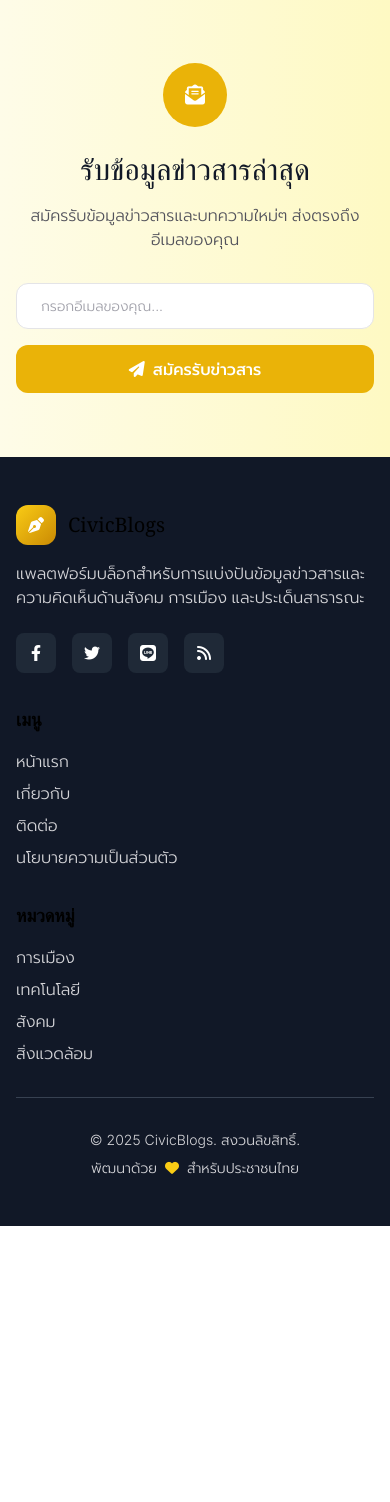
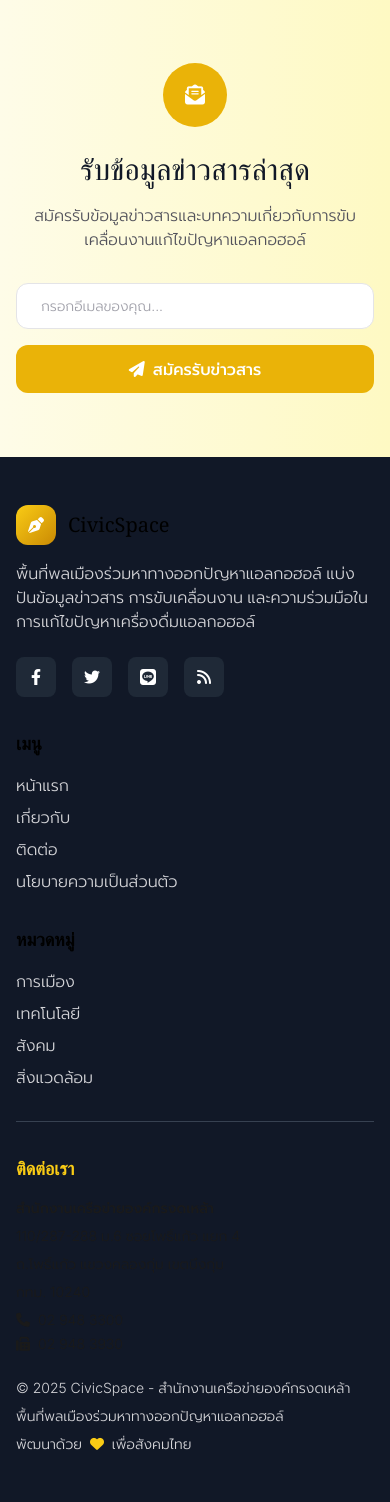
Before and after one commit to cabindev/civicblogs, a Django app: page /post/civicblogs/ in a window 390 px wide. Shown: the part 1152-2654 px from the top of the page. Before the commit the page ends 2378 px from the top, so only its background shows below. Run offline with Django 5.2, Linux system fonts and the light colour scheme; data comes from the database, SQL or seed files in the repository; parts of the project's set-up code (start-up, migrations or seed data) failed here and were passed over; some libraries are stand-ins or nearby versions.

Commit message:
Complete rebranding from CivicBlogs to CivicSpace
- Updated all branding elements throughout the site
- Changed site title and tagline to focus on alcohol problem solutions
- Completely rewrote about page with CivicSpace mission and objectives
- Updated footer with comprehensive contact information for สำนักงานเครือข่ายองค์กรงดเหล้า
- Added detailed address, phone numbers, and organizational details
- Maintained all existing functionality while implementing new brand identity

🤖 Generated with [Claude Code](https://claude.ai/code)

Co-Authored-By: Claude <noreply@anthropic.com>

```diff
--- a/templates/base.html
+++ b/templates/base.html
@@ -3,7 +3,7 @@
 <head>
     <meta charset="UTF-8">
     <meta name="viewport" content="width=device-width, initial-scale=1.0">
-    <title>{% block title %}CivicBlogs - แพลตฟอร์มบล็อกสำหรับประชาชน{% endblock %}</title>
+    <title>{% block title %}CivicSpace - พื้นที่พลเมืองร่วมหาทางออกปัญหาแอลกอฮอล์{% endblock %}</title>
 
     <!-- Google Fonts -->
     <link rel="preconnect" href="https://fonts.googleapis.com">
@@ -82,13 +82,13 @@
     {% block extra_css %}{% endblock %}
 
     <!-- Meta Tags -->
-    <meta name="description" content="{% block meta_description %}แพลตฟอร์มบล็อกสำหรับการแบ่งปันข้อมูลข่าวสารและความคิดเห็นด้านสังคม การเมือง และประเด็นสาธารณะ{% endblock %}">
-    <meta name="keywords" content="{% block meta_keywords %}บล็อก, ข่าว, การเมือง, สังคม, ประชาชน, civic, thailand{% endblock %}">
-    <meta name="author" content="CivicBlogs">
+    <meta name="description" content="{% block meta_description %}พื้นที่พลเมืองร่วมหาทางออกปัญหาแอลกอฮอล์ แบ่งปันข้อมูลข่าวสาร การขับเคลื่อนงาน และความร่วมมือในการแก้ไขปัญหาเครื่องดื่มแอลกอฮอล์{% endblock %}">
+    <meta name="keywords" content="{% block meta_keywords %}แอลกอฮอล์, งดเหล้า, สุขภาพ, สังคม, พลเมือง, CivicSpace, โพธิ์แก้ว{% endblock %}">
+    <meta name="author" content="สำนักงานเครือข่ายองค์กรงดเหล้า">
 
     <!-- Open Graph -->
-    <meta property="og:title" content="{% block og_title %}CivicBlogs{% endblock %}">
-    <meta property="og:description" content="{% block og_description %}แพลตฟอร์มบล็อกสำหรับประชาชน{% endblock %}">
+    <meta property="og:title" content="{% block og_title %}CivicSpace{% endblock %}">
+    <meta property="og:description" content="{% block og_description %}พื้นที่พลเมืองร่วมหาทางออกปัญหาแอลกอฮอล์{% endblock %}">
     <meta property="og:image" content="{% block og_image %}{% static 'images/logo-og.jpg' %}{% endblock %}">
     <meta property="og:url" content="{{ request.build_absolute_uri }}">
     <meta property="og:type" content="website">
@@ -133,8 +133,8 @@
                             <i class="fas fa-pen-nib text-white text-lg"></i>
                         </div>
                         <div class="hidden sm:block">
-                            <h1 class="text-xl font-normal text-gray-900">CivicBlogs</h1>
-                            <p class="text-xs text-gray-500 -mt-1">แพลตฟอร์มบล็อกสำหรับประชาชน</p>
+                            <h1 class="text-xl font-normal text-gray-900">CivicSpace</h1>
+                            <p class="text-xs text-gray-500 -mt-1">พื้นที่พลเมืองร่วมหาทางออกปัญหาแอลกอฮอล์</p>
                         </div>
                     </a>
                 </div>
@@ -314,7 +314,7 @@
                     <i class="fas fa-envelope-open-text text-white text-xl"></i>
                 </div>
                 <h2 class="text-3xl font-normal text-gray-900 mb-4">รับข้อมูลข่าวสารล่าสุด</h2>
-                <p class="text-gray-600 mb-8">สมัครรับข้อมูลข่าวสารและบทความใหม่ๆ ส่งตรงถึงอีเมลของคุณ</p>
+                <p class="text-gray-600 mb-8">สมัครรับข้อมูลข่าวสารและบทความเกี่ยวกับการขับเคลื่อนงานแก้ไขปัญหาแอลกอฮอล์</p>
 
                 <form method="post" action="#" class="flex flex-col sm:flex-row gap-4 max-w-md mx-auto">
                     {% csrf_token %}
@@ -339,9 +339,9 @@
                         <div class="w-10 h-10 bg-gradient-to-br from-yellow-400 to-yellow-600 rounded-xl flex items-center justify-center">
                             <i class="fas fa-pen-nib text-white"></i>
                         </div>
-                        <h3 class="text-xl font-normal">CivicBlogs</h3>
+                        <h3 class="text-xl font-normal">CivicSpace</h3>
                     </div>
-                    <p class="text-gray-300 mb-6 max-w-md">แพลตฟอร์มบล็อกสำหรับการแบ่งปันข้อมูลข่าวสารและความคิดเห็นด้านสังคม การเมือง และประเด็นสาธารณะ</p>
+                    <p class="text-gray-300 mb-6 max-w-md">พื้นที่พลเมืองร่วมหาทางออกปัญหาแอลกอฮอล์ แบ่งปันข้อมูลข่าวสาร การขับเคลื่อนงาน และความร่วมมือในการแก้ไขปัญหาเครื่องดื่มแอลกอฮอล์</p>
                     <div class="flex space-x-4">
                         <a href="#" class="w-10 h-10 bg-gray-800 hover:bg-yellow-600 rounded-lg flex items-center justify-center transition-colors duration-200">
                             <i class="fab fa-facebook-f"></i>
@@ -381,11 +381,34 @@
                 </div>
             </div>
 
-            <div class="border-t border-gray-700 mt-8 pt-8 flex flex-col md:flex-row justify-between items-center">
-                <p class="text-gray-300 text-sm">&copy; {% now "Y" %} CivicBlogs. สงวนลิขสิทธิ์.</p>
-                <p class="text-gray-300 text-sm mt-2 md:mt-0">
-                    พัฒนาด้วย <i class="fas fa-heart text-yellow-400 mx-1"></i> สำหรับประชาชนไทย
-                </p>
+            <div class="border-t border-gray-700 mt-8 pt-8">
+                <div class="grid grid-cols-1 md:grid-cols-2 gap-6">
+                    <!-- Contact Info -->
+                    <div>
+                        <h4 class="text-lg font-semibold mb-4 text-yellow-400">ติดต่อเรา</h4>
+                        <div class="text-gray-300 text-sm space-y-2">
+                            <p class="font-medium">สำนักงานเครือข่ายองค์กรงดเหล้า</p>
+                            <p>110/287-288 ม.6 ซอยโพธิ์แก้ว แยก 4</p>
+                            <p>ถ.โพธิ์แก้ว แขวงคลองกุ่ม เขตบึงกุ่ม</p>
+                            <p>กทม. 10240</p>
+                            <div class="mt-3 space-y-1">
+                                <p><i class="fas fa-phone mr-2"></i>02 948 3300</p>
+                                <p><i class="fas fa-fax mr-2"></i>02 948 3930</p>
+                            </div>
+                        </div>
+                    </div>
+
+                    <!-- Copyright -->
+                    <div class="md:text-right">
+                        <p class="text-gray-300 text-sm">&copy; {% now "Y" %} CivicSpace - สำนักงานเครือข่ายองค์กรงดเหล้า</p>
+                        <p class="text-gray-300 text-sm mt-2">
+                            พื้นที่พลเมืองร่วมหาทางออกปัญหาแอลกอฮอล์
+                        </p>
+                        <p class="text-gray-300 text-sm mt-2">
+                            พัฒนาด้วย <i class="fas fa-heart text-yellow-400 mx-1"></i> เพื่อสังคมไทย
+                        </p>
+                    </div>
+                </div>
             </div>
         </div>
     </footer>
--- a/templates/blog/post_detail.html
+++ b/templates/blog/post_detail.html
@@ -1,7 +1,7 @@
 {% extends 'base.html' %}
 {% load static %}
 
-{% block title %}{{ post.title }} - CivicBlogs{% endblock %}
+{% block title %}{{ post.title }} - CivicSpace{% endblock %}
 
 {% block meta_description %}{{ post.meta_description|default:post.get_excerpt|truncatewords:25 }}{% endblock %}
 {% block meta_keywords %}{{ post.meta_keywords }}{% if post.tags.all %}, {% for tag in post.tags.all %}{{ tag.name }}{% if not forloop.last %}, {% endif %}{% endfor %}{% endif %}{% endblock %}
```
Also changed, not shown: templates/blog/about.html (+37 -40 lines).
